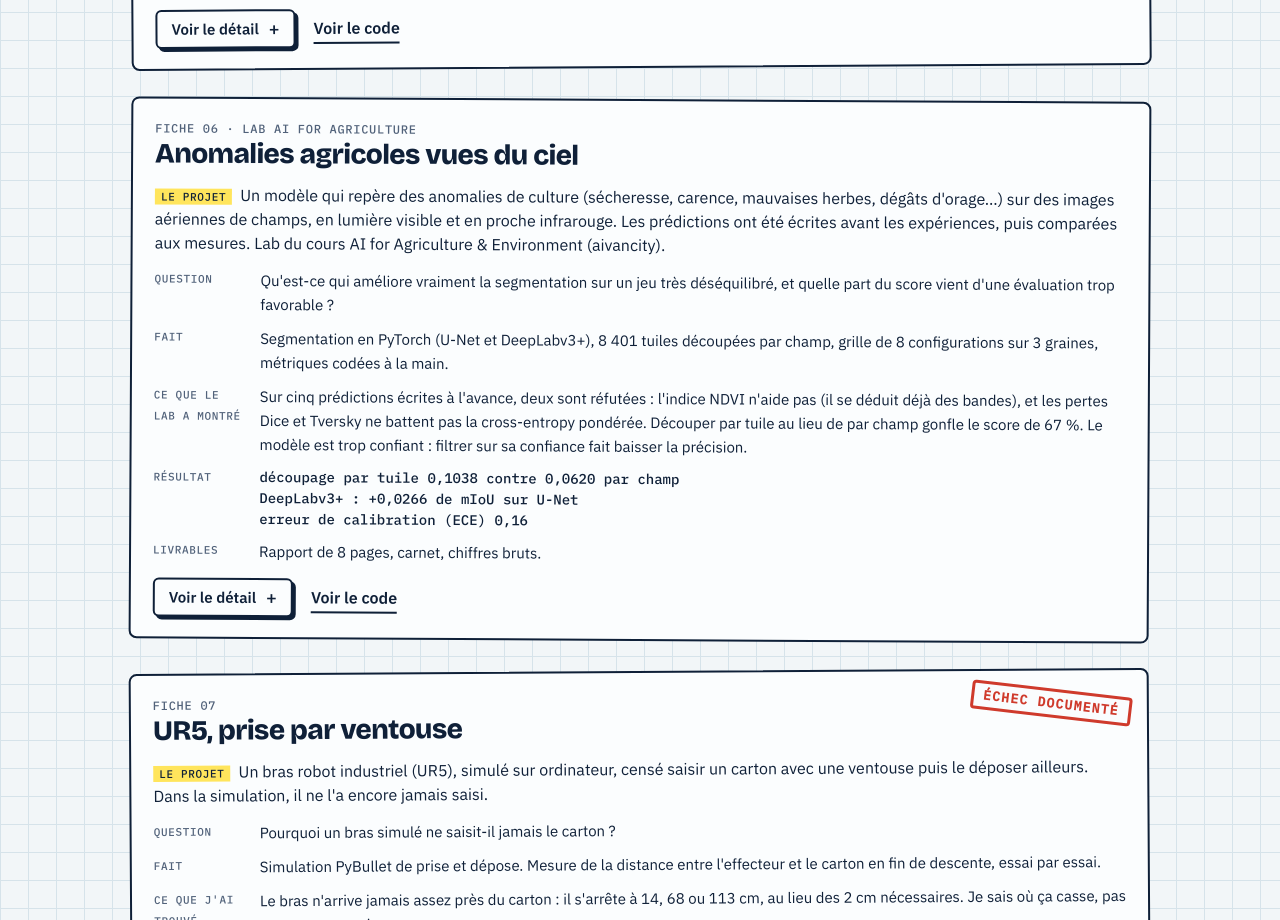
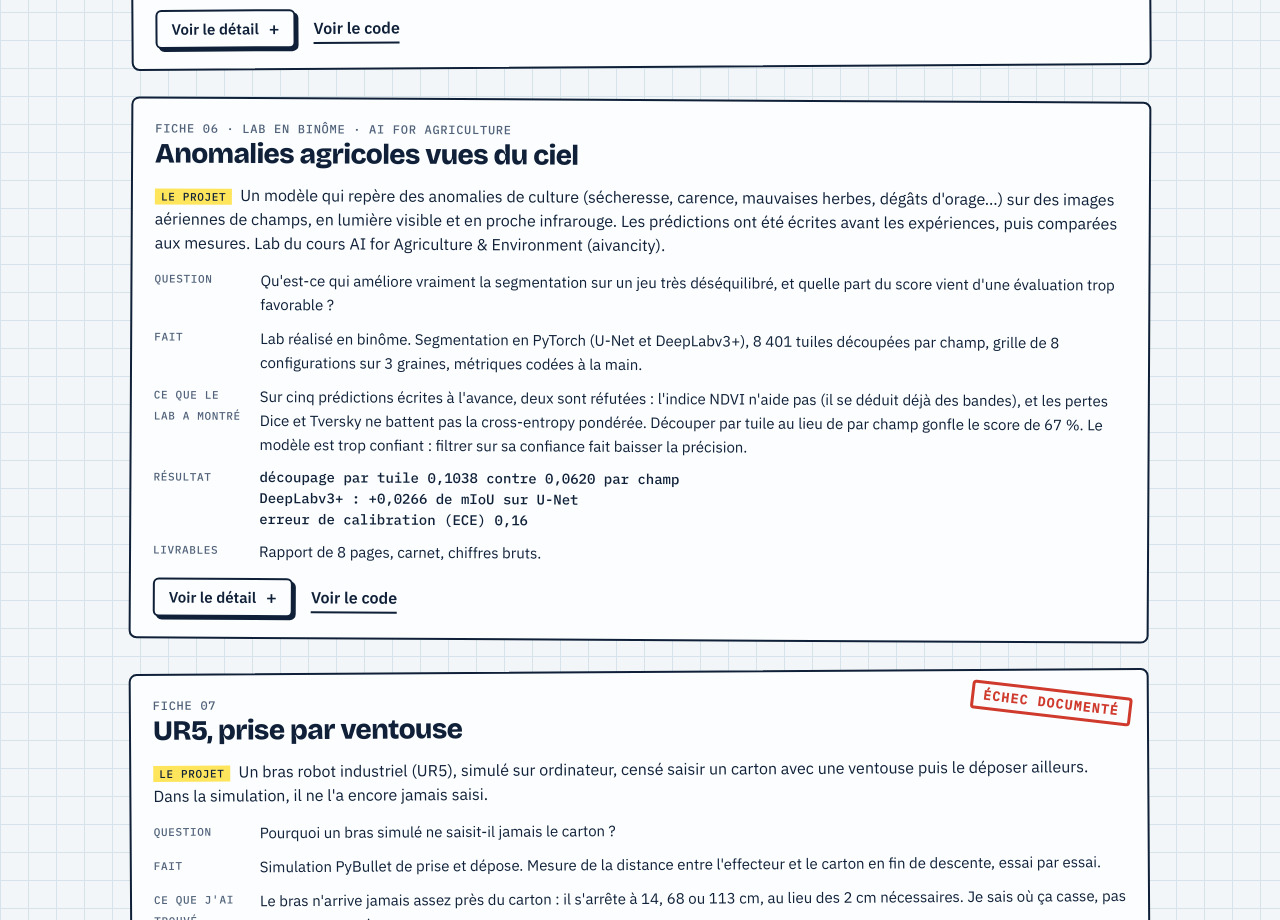
Before and after one commit to nataname78/nataname78.github.io, a plain HTML site: page index.html in a window 1280 px wide. Shown: the part 2760-3680 px from the top of the page. Drawn offline with nearby package versions, Linux system fonts and the light colour scheme.

Commit message:
Update FICHE 06 to include binôme collaboration

```diff
--- a/index.html
+++ b/index.html
@@ -445,12 +445,12 @@ section{padding:56px 0}
     </article>
 
     <article id="f6" class="fiche" style="grid-column:1/-1">
-      <div class="no">FICHE 06 · LAB AI FOR AGRICULTURE</div>
+      <div class="no">FICHE 06 · LAB EN BINÔME · AI FOR AGRICULTURE</div>
       <h3>Anomalies agricoles vues du ciel</h3>
       <p class="clair"><b>Le projet</b>Un modèle qui repère des anomalies de culture (sécheresse, carence, mauvaises herbes, dégâts d'orage…) sur des images aériennes de champs, en lumière visible et en proche infrarouge. Les prédictions ont été écrites avant les expériences, puis comparées aux mesures. Lab du cours AI for Agriculture &amp; Environment (aivancity).</p>
       <dl>
         <dt>Question</dt><dd>Qu'est-ce qui améliore vraiment la segmentation sur un jeu très déséquilibré, et quelle part du score vient d'une évaluation trop favorable ?</dd>
-        <dt>Fait</dt><dd>Segmentation en PyTorch (U-Net et DeepLabv3+), 8 401 tuiles découpées par champ, grille de 8 configurations sur 3 graines, métriques codées à la main.</dd>
+        <dt>Fait</dt><dd>Lab réalisé en binôme. Segmentation en PyTorch (U-Net et DeepLabv3+), 8 401 tuiles découpées par champ, grille de 8 configurations sur 3 graines, métriques codées à la main.</dd>
         <dt>Ce que le lab a montré</dt><dd>Sur cinq prédictions écrites à l'avance, deux sont réfutées : l'indice NDVI n'aide pas (il se déduit déjà des bandes), et les pertes Dice et Tversky ne battent pas la cross-entropy pondérée. Découper par tuile au lieu de par champ gonfle le score de 67 %. Le modèle est trop confiant : filtrer sur sa confiance fait baisser la précision.</dd>
         <dt>Résultat</dt><dd class="res">découpage par tuile 0,1038 contre 0,0620 par champ<br>DeepLabv3+ : +0,0266 de mIoU sur U-Net<br>erreur de calibration (ECE) 0,16</dd>
         <dt>Livrables</dt><dd>Rapport de 8 pages, carnet, chiffres bruts.</dd>
@@ -481,7 +481,7 @@ section{padding:56px 0}
           <li>Les classes rares (tempête, semis manqué, eau, voie d'eau, bord de champ, plantes doubles) ont un IoU proche de zéro.</li>
           <li>Un seul jeu de données (Agriculture-Vision, version réduite) : pas de garantie pour une autre région ou saison.</li>
         </ul></div>
-        <div><h4>Compétences</h4><div class="t"><span>Python</span><span>PyTorch</span><span>segmentation d'images</span><span>U-Net</span><span>DeepLabv3+</span><span>évaluation sans fuite</span><span>calibration</span><span>analyse d'erreurs</span></div></div>
+        <div><h4>Compétences</h4><div class="t"><span>Python</span><span>PyTorch</span><span>segmentation d'images</span><span>U-Net</span><span>DeepLabv3+</span><span>évaluation sans fuite</span><span>calibration</span><span>analyse d'erreurs</span><span>travail en binôme</span></div></div>
       </div></div></div>
     </article>
 
```
